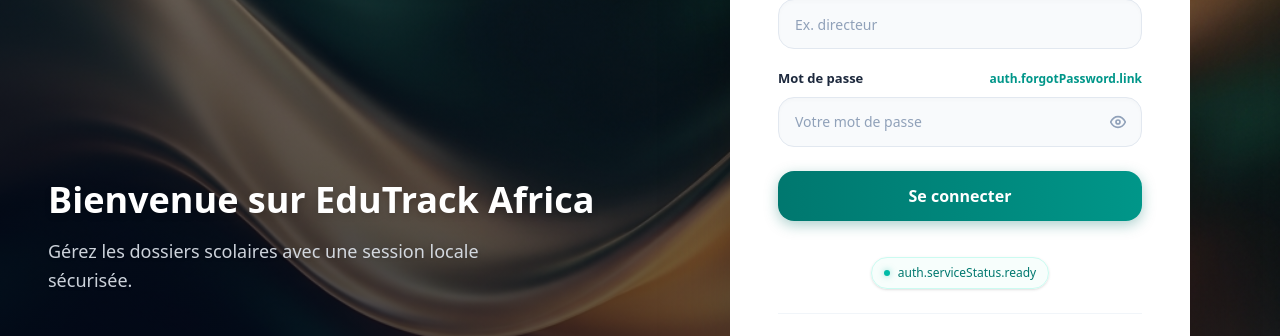
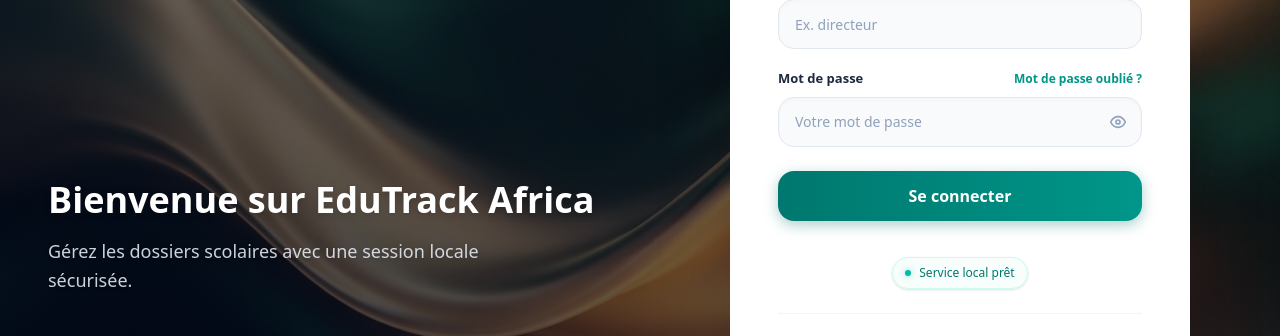
Before and after one commit to adoumouangnamouemmanuel/sms, a React (Vite) app in the folder apps/web/: page / in a window 1280 px wide. Shown: the part 329-665 px from the top of the page. Built offline with nearby package versions, Linux system fonts and the light colour scheme; no server answers.

Commit message:
feat(web-i18n): add auth status recovery copy

```diff
--- a/apps/web/src/i18n.ts
+++ b/apps/web/src/i18n.ts
@@ -16,14 +16,33 @@ const resources = {
       },
       auth: {
         apiUnavailable: "Le service local n'est pas prêt. Réessayez dans un instant.",
+        serviceStatus: {
+          connecting: 'Connexion au service local...',
+          ready: 'Service local prêt',
+          unavailable: 'Service local indisponible - Réessayer',
+        },
         errors: {
           accountLocked: 'Le compte est temporairement verrouillé. Réessayez dans 15 minutes.',
           forbidden: "Vous n'êtes pas autorisé à effectuer cette opération.",
           generic: 'La connexion locale a échoué. Réessayez.',
           invalidCredentials: "L'identifiant ou le mot de passe est incorrect.",
           invalidCurrentPassword: 'Le mot de passe actuel est incorrect.',
+          logoutFailed: 'La déconnexion locale a échoué. Réessayez.',
           sessionExpired: 'La session locale est expirée. Reconnectez-vous.',
           userNotFound: 'Utilisateur introuvable.',
+        },
+        logout: {
+          submit: 'Se déconnecter',
+          submitting: 'Déconnexion...',
+        },
+        forgotPassword: {
+          action:
+            'Demandez à un compte Direction déjà connecté de réinitialiser votre mot de passe depuis la gestion des utilisateurs.',
+          body:
+            'Pour protéger les dossiers scolaires, EduTrack ne réinitialise pas un mot de passe sans validation locale.',
+          close: 'Compris',
+          link: 'Mot de passe oublié ?',
+          title: 'Mot de passe oublié',
         },
         loginPanelLabel: 'Connexion locale',
         password: 'Mot de passe',
@@ -65,14 +84,33 @@ const resources = {
       },
       auth: {
         apiUnavailable: 'الخدمة المحلية غير جاهزة. حاول مرة أخرى بعد قليل.',
+        serviceStatus: {
+          connecting: 'جار الاتصال بالخدمة المحلية...',
+          ready: 'الخدمة المحلية جاهزة',
+          unavailable: 'الخدمة المحلية غير متاحة - أعد المحاولة',
+        },
         errors: {
           accountLocked: 'الحساب مقفل مؤقتاً. حاول مرة أخرى بعد 15 دقيقة.',
           forbidden: 'غير مسموح لك بتنفيذ هذه العملية.',
           generic: 'فشل تسجيل الدخول المحلي. حاول مرة أخرى.',
           invalidCredentials: 'اسم المستخدم أو كلمة المرور غير صحيحة.',
           invalidCurrentPassword: 'كلمة المرور الحالية غير صحيحة.',
+          logoutFailed: 'فشل تسجيل الخروج المحلي. حاول مرة أخرى.',
           sessionExpired: 'انتهت الجلسة المحلية. سجل الدخول مرة أخرى.',
           userNotFound: 'المستخدم غير موجود.',
+        },
+        logout: {
+          submit: 'تسجيل الخروج',
+          submitting: 'جار تسجيل الخروج...',
+        },
+        forgotPassword: {
+          action:
+            'اطلب من حساب الإدارة المتصل بالفعل إعادة تعيين كلمة المرور من إدارة المستخدمين.',
+          body:
+            'لحماية سجلات المدرسة، لا يعيد EduTrack تعيين كلمة المرور دون تحقق محلي.',
+          close: 'فهمت',
+          link: 'هل نسيت كلمة المرور؟',
+          title: 'هل نسيت كلمة المرور؟',
         },
         loginPanelLabel: 'تسجيل الدخول المحلي',
         password: 'كلمة المرور',
@@ -114,14 +152,33 @@ const resources = {
       },
       auth: {
         apiUnavailable: 'The local service is not ready. Try again in a moment.',
+        serviceStatus: {
+          connecting: 'Connecting to the local service...',
+          ready: 'Local service ready',
+          unavailable: 'Local service unavailable - Retry',
+        },
         errors: {
           accountLocked: 'The account is temporarily locked. Try again in 15 minutes.',
           forbidden: 'You are not allowed to perform this action.',
           generic: 'Local login failed. Try again.',
           invalidCredentials: 'The username or password is incorrect.',
           invalidCurrentPassword: 'The current password is incorrect.',
+          logoutFailed: 'Local logout failed. Try again.',
           sessionExpired: 'The local session has expired. Sign in again.',
           userNotFound: 'User not found.',
+        },
+        logout: {
+          submit: 'Sign out',
+          submitting: 'Signing out...',
+        },
+        forgotPassword: {
+          action:
+            'Ask an already signed-in school management account to reset your password from user management.',
+          body:
+            'To protect school records, EduTrack does not reset a password without local validation.',
+          close: 'Got it',
+          link: 'Forgot password?',
+          title: 'Forgot password',
         },
         loginPanelLabel: 'Local login',
         password: 'Password',
```
